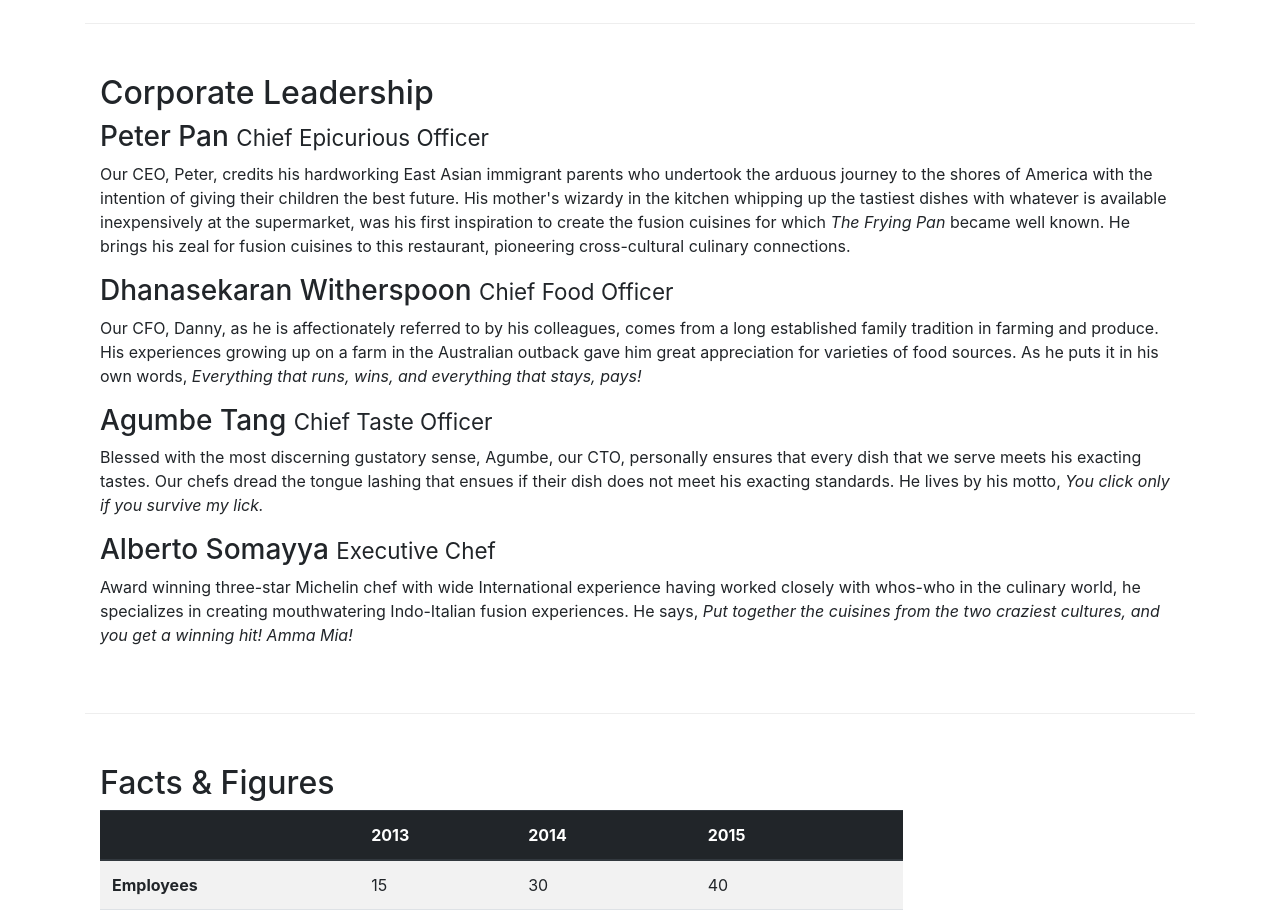
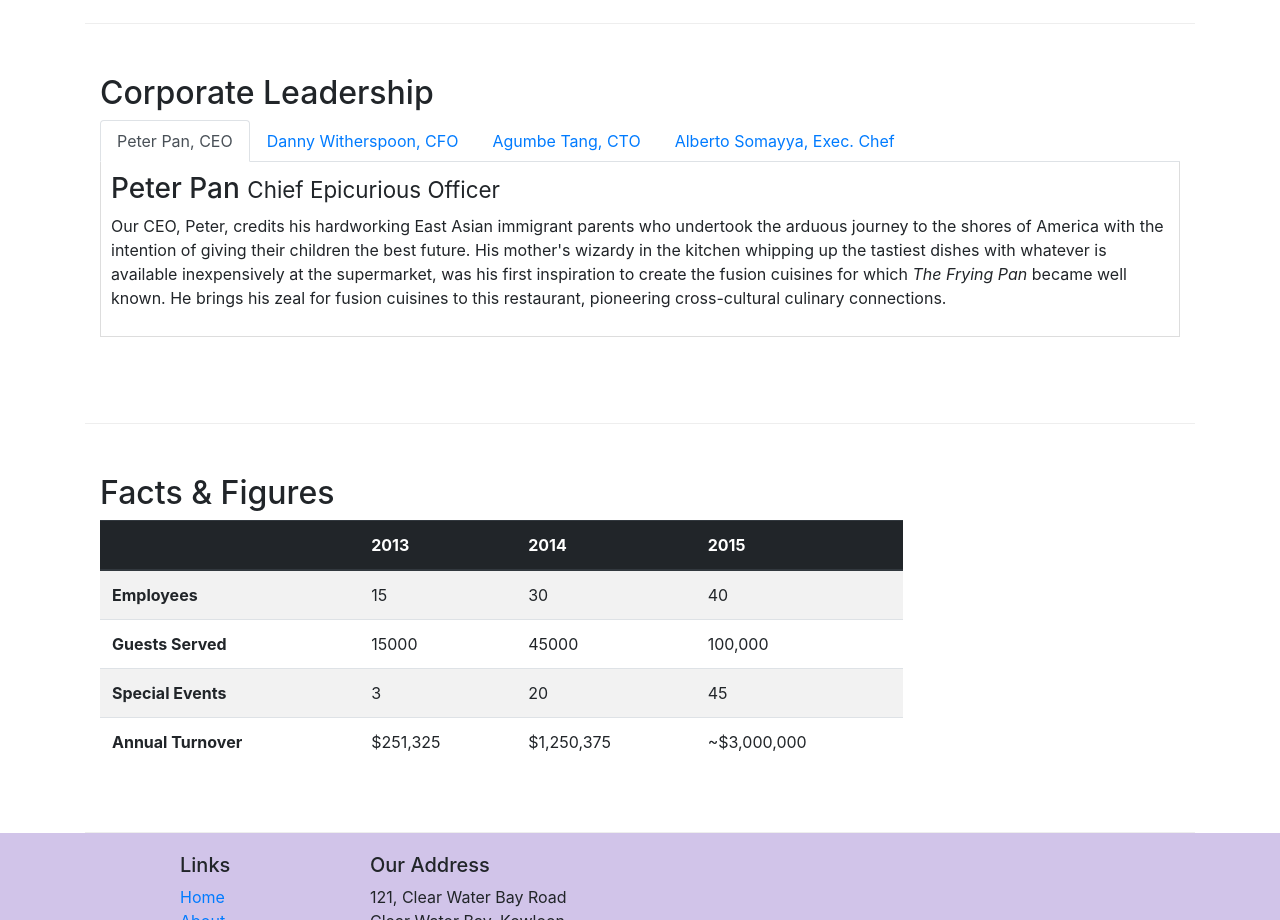
Before and after one commit to sailesh130/bootstrap, a website: page aboutus.html in a window 1280 px wide. Shown: the part 980-1900 px from the top of the page. Drawn offline with nearby package versions, Linux system fonts and the light colour scheme.

Commit message:
tab and pill

```diff
--- a/aboutus.html
+++ b/aboutus.html
@@ -107,14 +107,43 @@
         <div class="row row-content">
             <div class="col-12">
                 <h2>Corporate Leadership</h2>
-                <h3>Peter Pan <small>Chief Epicurious Officer</small></h3>
+                 <ul class="nav nav-tabs">
+                    <li class="nav-item">
+                      <a class="nav-link active" href="#peter"
+                        role="tab" data-toggle="tab">Peter Pan, CEO</a>
+                    </li>
+                    <li class="nav-item">
+                      <a class="nav-link" href="#danny" role="tab"
+                        data-toggle="tab">Danny Witherspoon, CFO</a>
+                    </li>
+                    <li class="nav-item">
+                      <a class="nav-link" href="#agumbe"role="tab"
+                        data-toggle="tab">Agumbe Tang, CTO</a>
+                    </li>
+                    <li class="nav-item">
+                      <a class="nav-link" href="#alberto" role="tab"
+                        data-toggle="tab">Alberto Somayya, Exec. Chef</a>
+                    </li>
+                </ul>
+                <div class="tab-content">
+                <div role="tabpanel" class="tab-pane fade show active" id="peter">
+                        <h3>Peter Pan <small>Chief Epicurious Officer</small></h3>
                 <p class="d-none d-sm-block">Our CEO, Peter, credits his hardworking East Asian immigrant parents who undertook the arduous journey to the shores of America with the intention of giving their children the best future. His mother's wizardy in the kitchen whipping up the tastiest dishes with whatever is available inexpensively at the supermarket, was his first inspiration to create the fusion cuisines for which <em>The Frying Pan</em> became well known. He brings his zeal for fusion cuisines to this restaurant, pioneering cross-cultural culinary connections.</p>
-                <h3>Dhanasekaran Witherspoon <small>Chief Food Officer</small></h3>
+                    </div>
+                <div role="tabpanel" class="tab-pane fade" id="danny">
+                        <h3>Dhanasekaran Witherspoon <small>Chief Food Officer</small></h3>
                 <p class="d-none d-sm-block">Our CFO, Danny, as he is affectionately referred to by his colleagues, comes from a long established family tradition in farming and produce. His experiences growing up on a farm in the Australian outback gave him great appreciation for varieties of food sources. As he puts it in his own words, <em>Everything that runs, wins, and everything that stays, pays!</em></p>
-                <h3>Agumbe Tang <small>Chief Taste Officer</small></h3>
+                    </div>
+                <div role="tabpanel" class="tab-pane fade " id="agumbe">
+                         <h3>Agumbe Tang <small>Chief Taste Officer</small></h3>
                 <p class="d-none d-sm-block">Blessed with the most discerning gustatory sense, Agumbe, our CTO, personally ensures that every dish that we serve meets his exacting tastes. Our chefs dread the tongue lashing that ensues if their dish does not meet his exacting standards. He lives by his motto, <em>You click only if you survive my lick.</em></p>
-                <h3>Alberto Somayya <small>Executive Chef</small></h3>
+                    </div>
+                <div role="tabpanel" class="tab-pane fade " id="alberto">
+                          <h3>Alberto Somayya <small>Executive Chef</small></h3>
                 <p class="d-none d-sm-block">Award winning three-star Michelin chef with wide International experience having worked closely with whos-who in the culinary world, he specializes in creating mouthwatering Indo-Italian fusion experiences. He says, <em>Put together the cuisines from the two craziest cultures, and you get a winning hit! Amma Mia!</em></p>
+                    </div>
+                </div>
+
             </div>
        </div>
        <div class="row row-content">
--- a/css/style.css
+++ b/css/style.css
@@ -33,3 +33,10 @@
 .navbar-dark{
 	background-color: #521DA8;
 }
+
+.tab-content {
+    border-left: 1px solid #ddd;
+    border-right: 1px solid #ddd;
+    border-bottom: 1px solid #ddd;
+    padding: 10px;
+}
```
Also changed, not shown: index.html (+10 -6 lines).
